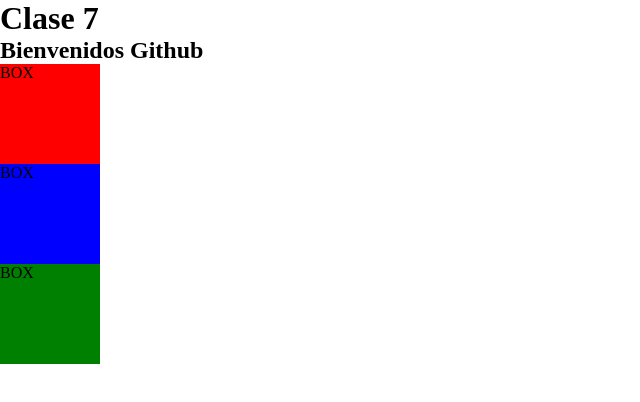
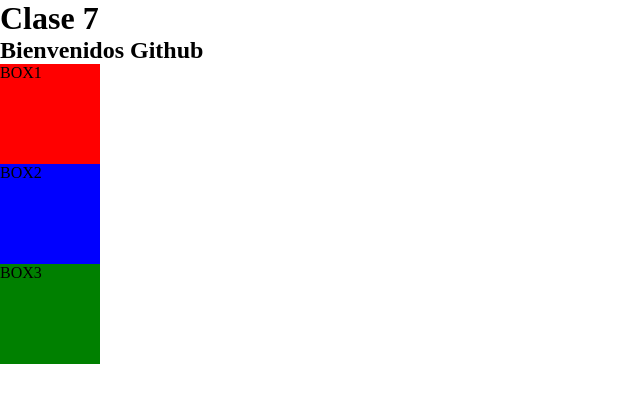
Before and after one commit to GuillermoScognamillo/Clase-7, a plain HTML site: page index.html in a window 1280 px wide. Shown: the full height of the page, 0-640 px from the left. Drawn offline with Linux system fonts and the light colour scheme.

Commit message:
nombres a cajas

```diff
--- a/index.html
+++ b/index.html
@@ -12,9 +12,9 @@
         <h2>Bienvenidos Github</h2>
         <nav>
             <ul>
-                <li>BOX</li>
-                <li>BOX</li>
-                <li>BOX</li>
+                <li>BOX1</li>
+                <li>BOX2</li>
+                <li>BOX3</li>
             </ul>
         </nav>
     </header>
```
